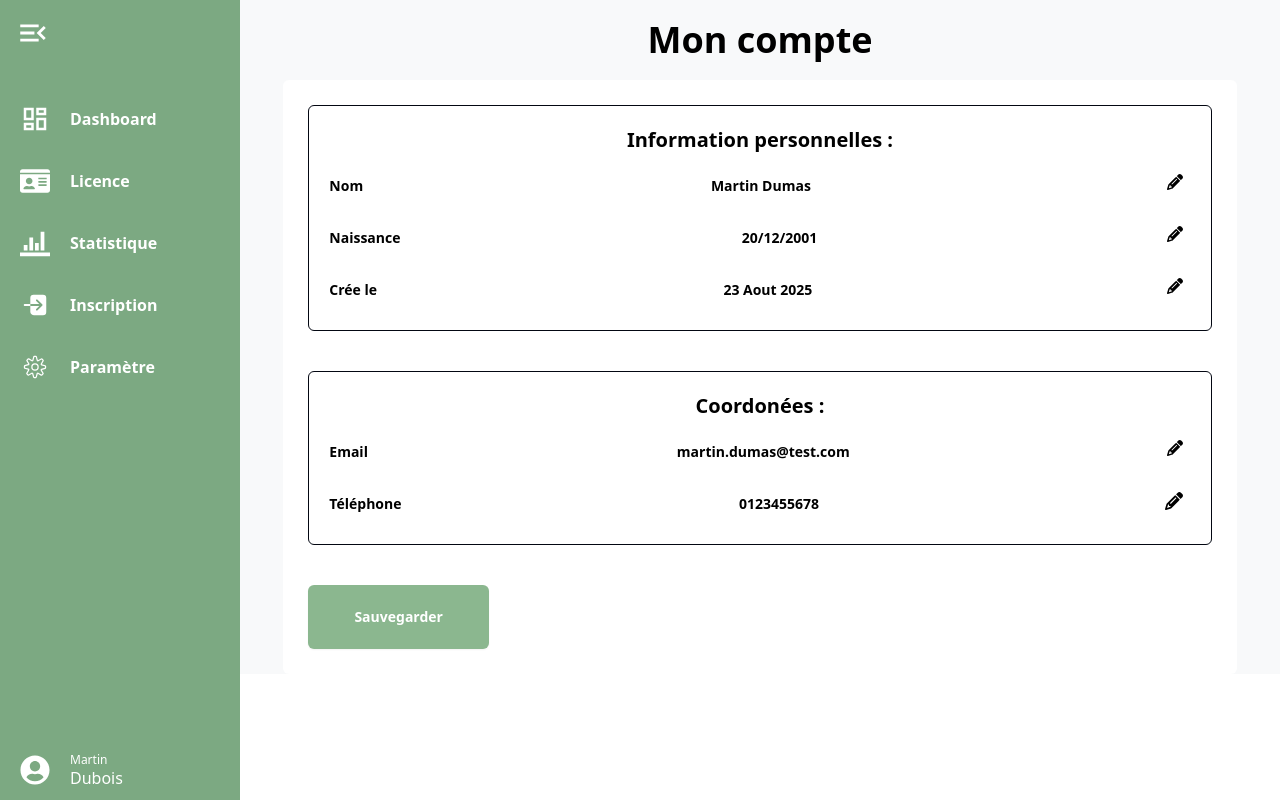
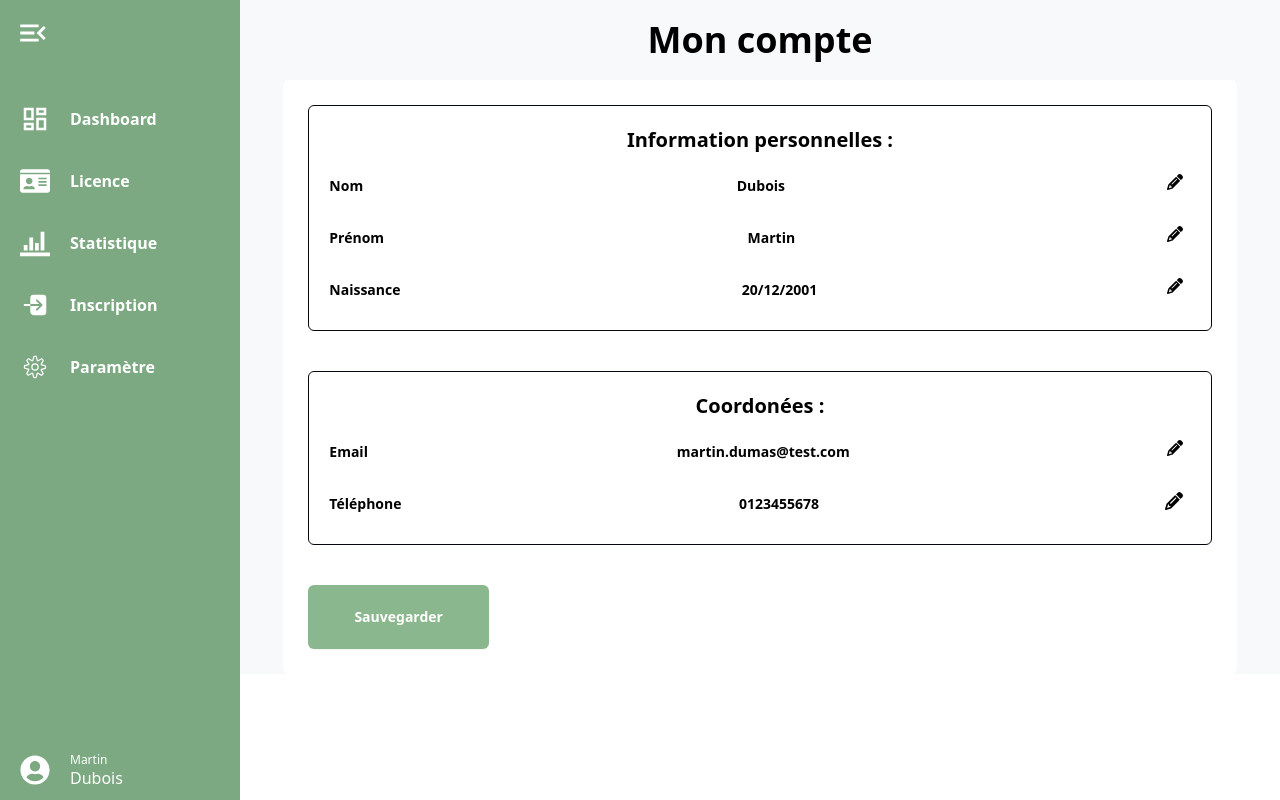
Before and after one commit to Matthieu77220/M2I_Site_Web, a React (Vite) app in the folder app-web/: page / in a window 1280 px wide. Built offline with nearby package versions, Linux system fonts and the light colour scheme.

Commit message:
A continuer ! [ajout des RegEx + ajout fonction vérifie si les input vérifie les RegEx ]

```diff
--- a/app-web/src/Profile.jsx
+++ b/app-web/src/Profile.jsx
@@ -5,10 +5,38 @@ import { FaPencil } from "react-icons/fa6";
 function Profile() {
     const [open, setOpen] = useState(true)
 
-    const [inputName, setInputName] = useState(false)
-    const [inputDate, setInputDate] = useState(false)
+    // Affiche ou non les inputs pour modifier le contenu
+    const [inputPrenom, setInputPrenom] = useState(false)
+    const [inputNom, setInputNom] = useState(false)
+    const [inputNaissance, setInputNaissance] = useState(false)
     const [inputEmail,setInputEmail] = useState(false)
     const [inputTelephone,setInputTelephone] = useState(false)
+
+    const [isInputValid,setIsInputValid] = useState(true)
+
+    // Création des Regex pour chaque Input
+    const regexPrenom = new RegExp("^[a-zA-Z]{3,15}$")
+    const regexNom = new RegExp("^[a-zA-Z\- ]{3,15}$")
+    const regexEmail = new RegExp("[^@ \t\r\n]+@[^@ \t\r\n]+\.[^@ \t\r\n]+")
+    const regexTel = new RegExp("^[\+]?[(]?[0-9]{3}[)]?[-\s\.]?[0-9]{3}[-\s\.]?[0-9]{4,6}$")
+
+    // Attribut les valeur des input selon leurs clés
+    const [formData, setFormData] = useState({
+        prenom: "",
+        nom: "",
+        email : "",
+        dateDeNaissance : "",
+        telephone : "",
+    })
+
+    function checkValidInput(event) {
+        if (regexPrenom.test(formData.prenom) && regexNom.test(formData.nom) && regexEmail.test(formData.email) && regexTel.test(formData.telephone)) {
+            setIsInputValid(true) // Attribut True si le résultat lors de la 1er condition etait dans le else
+        }else{
+            setIsInputValid(false)
+            event.preventDefault() // empêche la réinitilisation du form si input n'est pas conforme avec les Regex
+        }
+    }
 
 
     return (
@@ -17,49 +45,77 @@ function Profile() {
             <div className='flex'>
                 <NavBar open={open} setOpen={setOpen} /> {/* Passe en props les éléments du UseStat (open,setOpen) */}
             </div>
-            <div className= {`duration-500 ${open ? "pl-60 w-[calc(100vw_-_15rem)]" : "pl-[72px] [calc(100vw_-_4.5rem)]"} overflow-hidden flex flex-col justify-center items-center bg-[#f8f9fa] h-full w-full`}>
+            <div className= {`duration-500 ${open ? "pl-60 w-[calc(100vw_-_15rem)]" : "pl-[72px] [calc(100vw_-_4.5rem)]"}
+                            overflow-hidden flex flex-col justify-center items-center bg-[#f8f9fa] h-full w-full`}>
                 <h1 className='m-5 text-black text-2xl lg:text-4xl font-bold'>Mon compte</h1>
-                <form className='flex flex-col md:p-[25px] p-[40px] gap-10 rounded-md overflow-hidden bg-white min-w-11/12 max-md:h-5/6'>
+                {!isInputValid && <h2 className='text-red-600 m-5'>Caractère non valide</h2>}
+                <form onSubmit={checkValidInput} className='flex flex-col md:p-[25px] p-[40px] gap-10 rounded-md overflow-hidden bg-white min-w-11/12 max-md:h-5/6'>
 
                     <div className='flex flex-col justify-between gap-3 items-center border-[1px] border-gray-950 rounded-md p-5'>
                         <h1 className='text-sm lg:text-xl font-bold'>Information personnelles :</h1>
                         <div className='flex flex-col w-full space-y-3'>
 
+                            {/* ----- Section Nom ------ */}
                             <div className='flex w-full justify-between items-center'>
                                 <h1 className='text-sm font-semibold'>Nom</h1>
-                                {!inputName ?
-                                    <h1 className='text-sm font-semibold'>Martin Dumas</h1>
+                                {!inputNom ?
+                                    <h1 className='text-sm font-semibold'>Dubois</h1>
                                             :
-                                <input type="text" id='nom' placeholder='Martin Dumas' className='bg-gray-50 border border-gray-300 text-gray-500 text-sm rounded-lg focus:ring-gray-500 focus:border-gray-200 block p-2.5'/>
+                                <input
+                                    type="text"
+                                    id='nom'
+                                    placeholder='Martin Dumas'
+                                    onChange={(e) => setFormData({...formData, nom:e.target.value})}
+                                    className='bg-gray-50 border border-gray-300 text-gray-500 text-sm rounded-lg focus:ring-gray-500 focus:border-gray-200 block p-2.5'/>
                                 }
-                                <label htmlFor="nom" className='p-2 h-10 items-center' onClick={() => {setInputName(!inputName)}}>
+
+                                <label htmlFor="nom" className='p-2 h-10 items-center' onClick={() => {setInputNom(!inputNom)}}>
                                     <FaPencil className={'cursor-pointer'} />
                                 </label>
                             </div>
 
+                            {/* ------ Section Prénom ------ */}
                             <div className='flex w-full justify-between items-center'>
-                                <h1 className='text-sm font-semibold'>Naissance</h1>
-                                {!inputDate ?
-                                        <h1 className='text-sm font-semibold'>20/12/2001</h1>
+                                <h1 className='text-sm font-semibold'>Prénom</h1>
+                                {!inputPrenom ?
+                                    <h1 className='text-sm font-semibold'>Martin</h1>
                                             :
-                                        <input type="date" id="date" className='text-sm font-semibold' />
+                                <input
+                                    type="text"
+                                    id='nom'
+                                    placeholder='Martin Dumas'
+                                    onChange={(e) => setFormData({...formData, prenom:e.target.value})}
+                                    className='bg-gray-50 border border-gray-300 text-gray-500 text-sm rounded-lg focus:ring-gray-500 focus:border-gray-200 block p-2.5'/>
                                 }
-                                <label htmlFor="date" className='p-2 h-10 items-center' onClick={() => {setInputDate(!inputDate)}}>
+
+                                <label htmlFor="nom" className='p-2 h-10 items-center' onClick={() => {setInputPrenom(!inputPrenom)}}>
                                     <FaPencil className={'cursor-pointer'} />
                                 </label>
                             </div>
 
+                            {/* ------ Section Naissance ------ */}
                             <div className='flex w-full justify-between items-center'>
-                                <h1 className='text-sm font-semibold'>Crée le</h1>
-                                <h1 className='text-sm font-semibold'>23 Aout 2025</h1>
-                                <div className='p-2 h-10 items-center'>
-                                    <FaPencil className={'cursor-not-allowed'} />
-                                </div>
+                                <h1 className='text-sm font-semibold'>Naissance</h1>
+                                {!inputNaissance ?
+                                        <h1 className='text-sm font-semibold'>20/12/2001</h1>
+                                            :
+                                        <input
+                                            type="date"
+                                            id="date"
+                                            onChange={(e) => setFormData({...formData, dateDeNaissance:e.target.value})}
+                                            className='text-sm font-semibold' />
+                                }
 
+                                <label htmlFor="date"
+                                    className='p-2 h-10 items-center'
+                                    onClick={() => {setInputNaissance(!inputNaissance)}}>
+                                    <FaPencil className={'cursor-pointer'} />
+                                </label>
                             </div>
                         </div>
                     </div>
 
+                    {/* ------ Section Email ------ */}
                     <div className='flex flex-col justify-between gap-3 items-center border-[1px] border-gray-950 rounded-md p-5'>
                         <h1 className='text-sm lg:text-xl font-bold'>Coordonées :</h1>
                         <div className='flex flex-col w-full space-y-3'>
@@ -69,20 +125,32 @@ function Profile() {
                                 {!inputEmail ?
                                         <h1 className='text-sm font-semibold'>martin.dumas@test.com</h1>
                                             :
-                                        <input type="email" id="email" placeholder='exemple@test.fr'className='bg-gray-50 border border-gray-300 text-gray-500 text-sm rounded-lg focus:ring-gray-500 focus:border-gray-200 block p-2.5'/>
+                                        <input
+                                            type="email"
+                                            id="email"
+                                            placeholder='exemple@test.fr'
+                                            onChange={(e) => setFormData({...formData, email:e.target.value})}
+                                            className='bg-gray-50 border border-gray-300 text-gray-500 text-sm rounded-lg focus:ring-gray-500 focus:border-gray-200 block p-2.5'/>
                                 }
+
                                 <label htmlFor="email" className='p-2 h-10 items-center' onClick={() => {setInputEmail(!inputEmail)}}>
                                     <FaPencil className={'cursor-pointer'} />
                                 </label>
                             </div>
 
+                            {/* ------ Section Téléphone ------ */}
                             <div className='flex w-full justify-between items-center'>
                                 <h1 className='text-sm font-semibold'>Téléphone</h1>
                                 {!inputTelephone ?
                                         <h1 className='text-sm font-semibold'>0123455678</h1>
                                             :
-                                        <input placeholder='0123455678' type="text" id="telephone" className='bg-gray-50 border border-gray-300 text-gray-500 text-sm rounded-lg focus:ring-gray-500 focus:border-gray-200 block p-2' />
+                                        <input
+                                            placeholder='0123455678'
+                                            onChange={(e) => setFormData({...formData, telephone:e.target.value})}
+                                            type="text" id="telephone"
+                                            className='bg-gray-50 border border-gray-300 text-gray-500 text-sm rounded-lg focus:ring-gray-500 focus:border-gray-200 block p-2' />
                                 }
+
                                 <label htmlFor="telephone" className='p-2 h-10 items-center' onClick={() => {setInputTelephone(!inputTelephone)}}>
                                     <FaPencil className={'cursor-pointer text-lg'} />
                                 </label>
```
